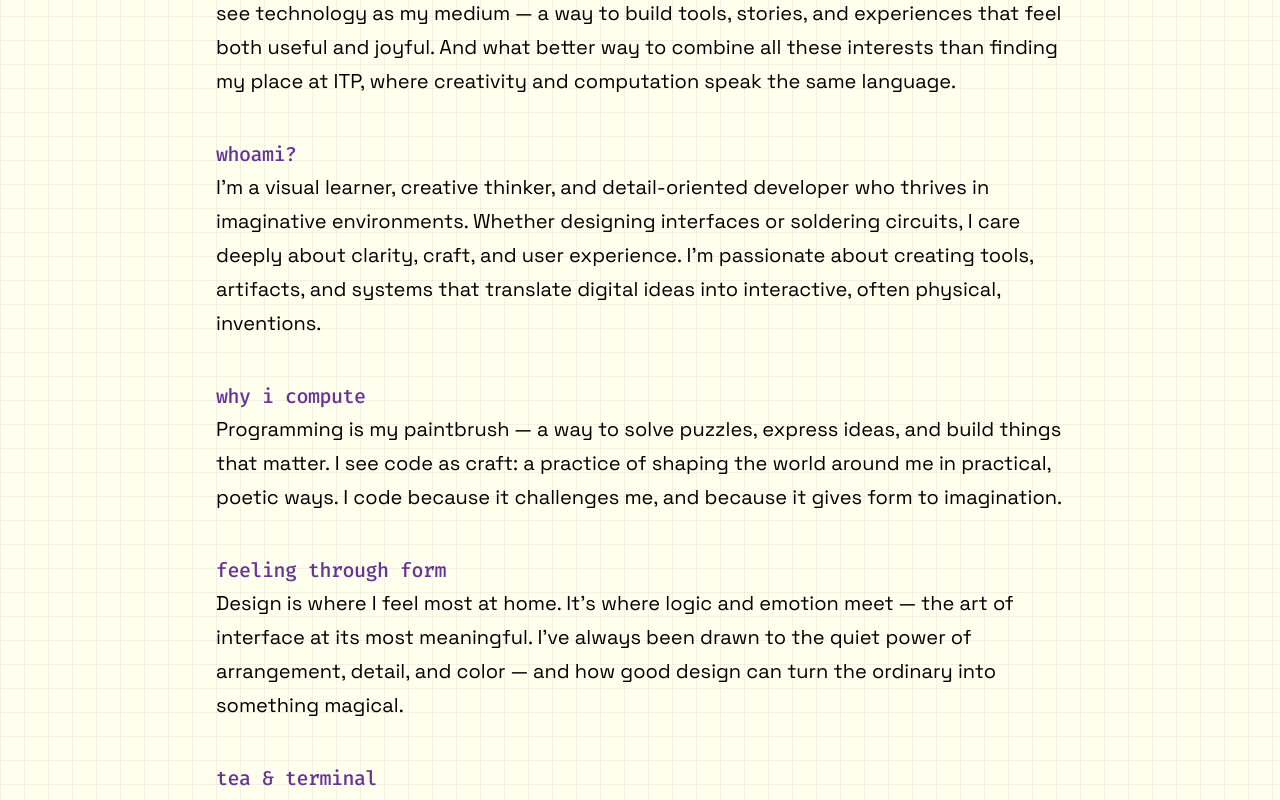
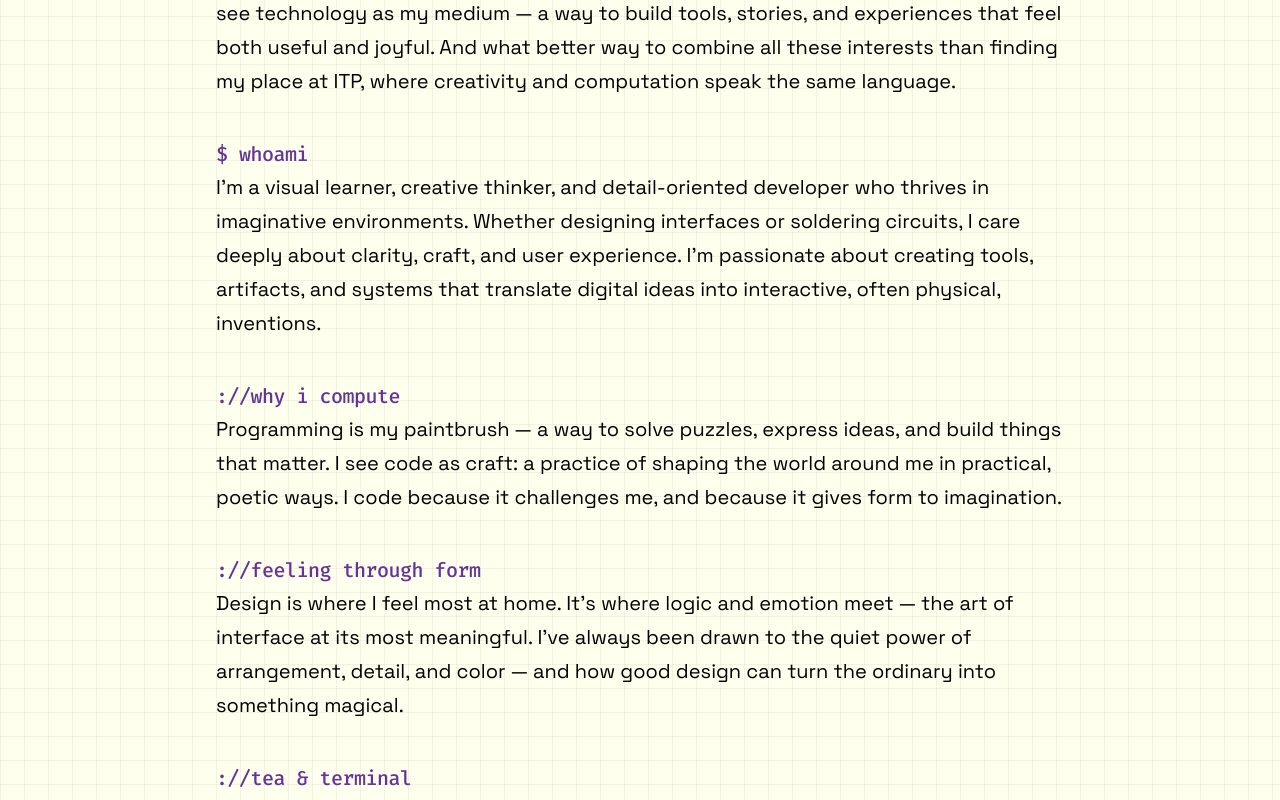
Before and after one commit to yafira/yafira.xyz, a Next.js app: page /about in a window 1280 px wide. Shown: the part 2120-2920 px from the top of the page. Built offline with nearby package versions, Linux system fonts and the light colour scheme.

Commit message:
updated flower image

```diff
--- a/src/app/about/page.js
+++ b/src/app/about/page.js
@@ -88,7 +88,7 @@ export default function AboutPage() {
 					finding my place at ITP, where creativity and computation speak the
 					same language.
 				</p>
-				<h2>whoami? </h2>
+				<h2>$ whoami </h2>
 				<p>
 					I'm a visual learner, creative thinker, and detail-oriented developer
 					who thrives in imaginative environments. Whether designing interfaces
@@ -97,21 +97,21 @@ export default function AboutPage() {
 					systems that translate digital ideas into interactive, often physical,
 					inventions.
 				</p>
-				<h2>why i compute</h2>
+				<h2>://why i compute</h2>
 				<p>
 					Programming is my paintbrush — a way to solve puzzles, express ideas,
 					and build things that matter. I see code as craft: a practice of
 					shaping the world around me in practical, poetic ways. I code because
 					it challenges me, and because it gives form to imagination.
 				</p>
-				<h2>feeling through form</h2>
+				<h2>://feeling through form</h2>
 				<p>
 					Design is where I feel most at home. It's where logic and emotion meet
 					— the art of interface at its most meaningful. I've always been drawn
 					to the quiet power of arrangement, detail, and color — and how good
 					design can turn the ordinary into something magical.
 				</p>
-				<h2>tea & terminal</h2>
+				<h2>://tea & terminal</h2>
 				<p>
 					These days, you'll find me coding interfaces, designing playful
 					experiences, learning new tools, and always making something. I'm
--- a/src/app/components/FlowerNetwork.js
+++ b/src/app/components/FlowerNetwork.js
@@ -73,7 +73,7 @@ export default function FlowerNetwork({ projectSections }) {
 					<div className='image-box' ref={flowerRef}>
 						<div style={{ position: 'relative', width: 500, height: 500 }}>
 							<Image
-								src='/assets/flower.png'
+								src='/assets/flower-logo.png'
 								alt='flower shape'
 								fill
 								style={{ objectFit: 'contain' }}
--- a/src/app/components/Portfolio.js
+++ b/src/app/components/Portfolio.js
@@ -281,7 +281,7 @@ export default function Portfolio() {
 					<div className='image-box' ref={flowerRef}>
 						<div style={{ position: 'relative', width: 500, height: 500 }}>
 							<Image
-								src='/assets/flower.png'
+								src='/assets/flower-logo.png'
 								alt='flower shape'
 								fill
 								style={{ objectFit: 'contain' }}
```
Also changed, not shown: public/assets/flower-logo.png (renamed from public/assets/flower.png).
